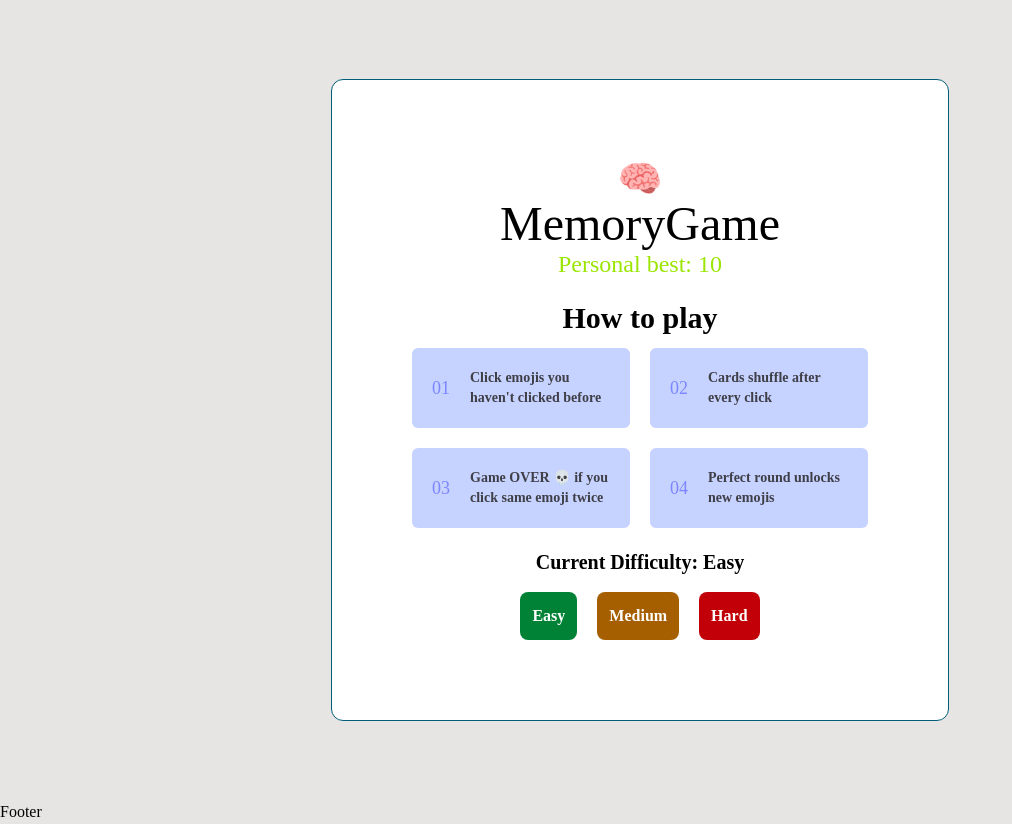
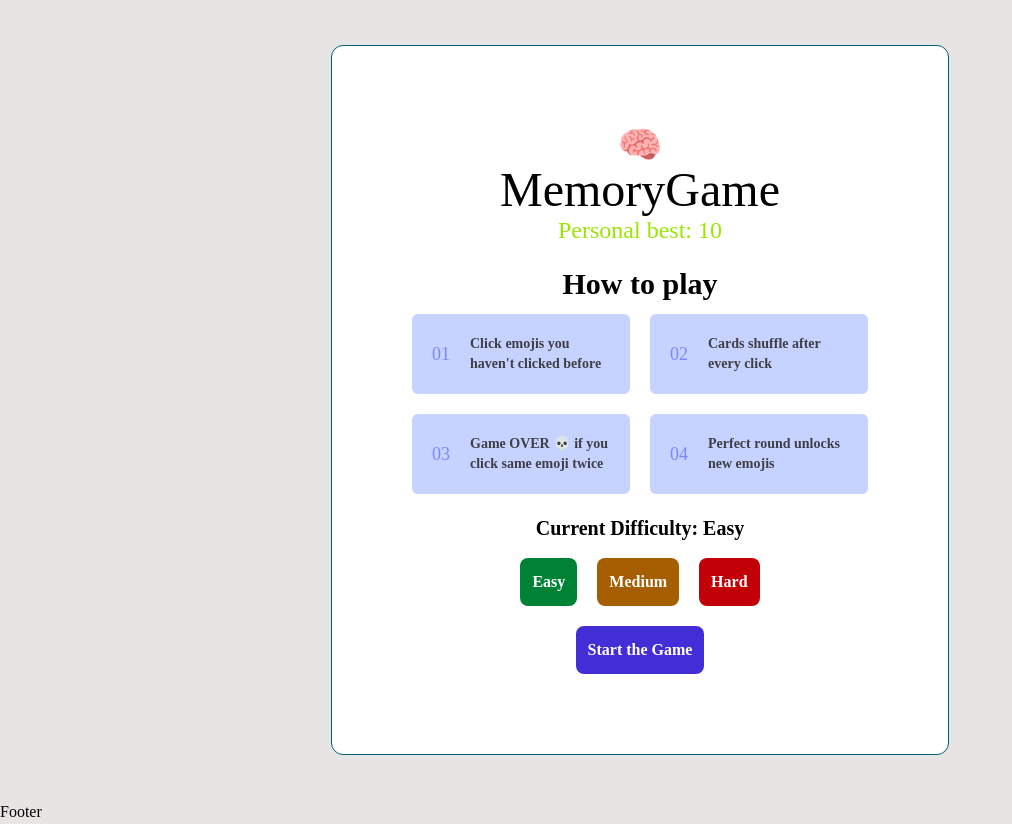
Before and after one commit to Kohize/memory-game, a React (Vite) app: page / in a window 1280 px wide. Shown: the whole page, without its empty margins (0-1012 px from the left). Built offline with nearby package versions, Linux system fonts and the light colour scheme.

Commit message:
start game button

```diff
--- a/src/features/StartingScreen/StartingScreen.jsx
+++ b/src/features/StartingScreen/StartingScreen.jsx
@@ -1,9 +1,10 @@
+import { Link } from 'react-router';
 import Difficulty from './ui/Difficulty';
 import Rules from './ui/Rules';
 
 export default function StartingScreen() {
   return (
-    <section className="flex flex-col gap-y-5">
+    <section className="flex flex-col gap-y-5 items-center">
       <div className="flex flex-col item-center justify-center">
         <span className="animate-bounce text-4xl text-center">🧠</span>
         <h1 className="text-5xl text-center">MemoryGame</h1>
@@ -11,6 +12,11 @@ export default function StartingScreen() {
       </div>
       <Rules />
       <Difficulty />
+      <Link
+        to={'game'}
+        className="p-3 font-semibold rounded-lg cursor-pointer hover:opacity-70 bg-indigo-700 text-white max-w-45 text-center">
+        Start the Game
+      </Link>
     </section>
   );
 }
```
